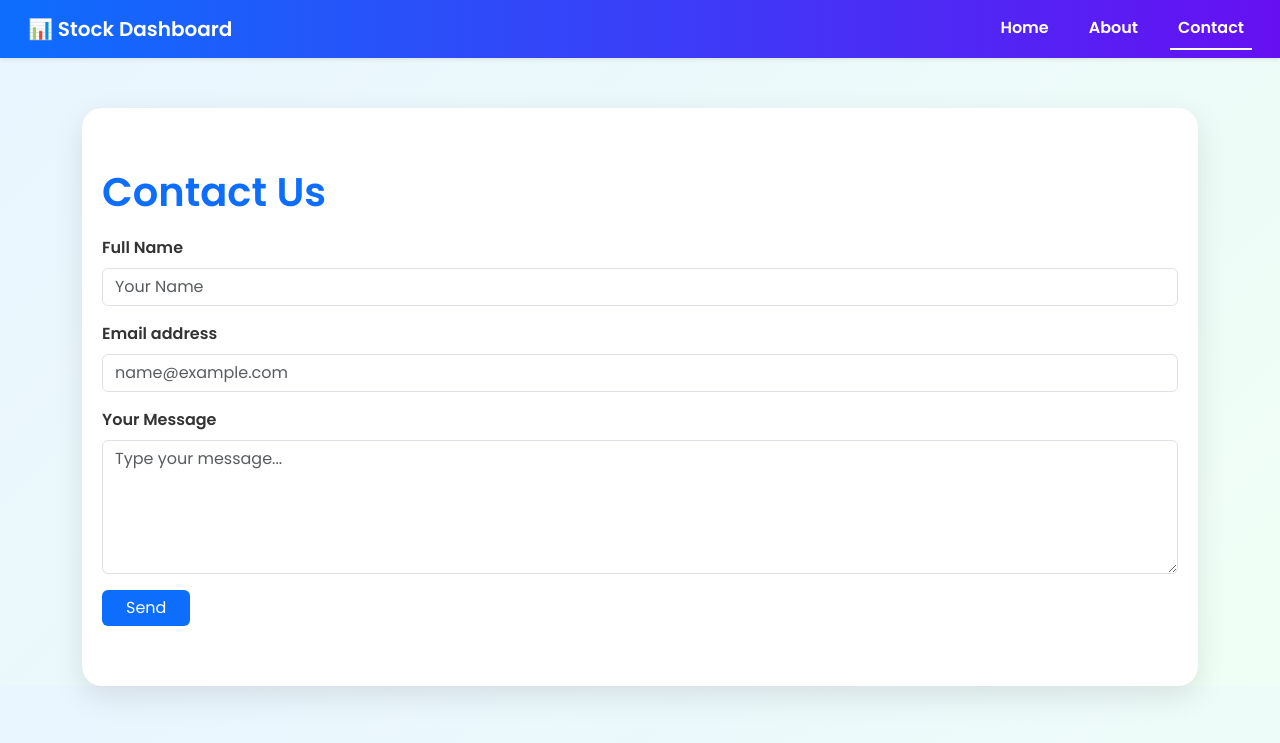
After one commit to pvtltdpratik/stock_predictor, a Flask app: template templates/contact.html in a window 1280 px wide. The commit adds this page. Shown: the top 743 px of the page. Run offline with Flask 3, Linux system fonts and the light colour scheme; the template is opened without the code that fills it, so the values that code supplies are empty.

Commit message:
added contact

```diff
--- a/templates/About.html
+++ b/templates/About.html
@@ -153,7 +153,7 @@
               >
             </li>
             <li class="nav-item">
-              <a class="nav-link text-white fw-semibold active" href="#"
+              <a class="nav-link text-white fw-semibold active" href="contact.html"
                 >About</a
               >
             </li>
--- /dev/null
+++ b/templates/contact.html
@@ -0,0 +1,128 @@
+<!DOCTYPE html>
+<html lang="en">
+  <head>
+    <meta charset="UTF-8" />
+    <meta name="viewport" content="width=device-width, initial-scale=1.0"/>
+    <title>Contact - Stock Dashboard</title>
+
+    <!-- Google Fonts -->
+    <link href="https://fonts.googleapis.com/css2?family=Poppins:wght@400;600&display=swap" rel="stylesheet"/>
+
+    <!-- Bootstrap CSS -->
+    <link href="https://cdn.jsdelivr.net/npm/bootstrap@5.3.0/dist/css/bootstrap.min.css" rel="stylesheet"/>
+
+    <style>
+      * {
+        box-sizing: border-box;
+      }
+
+      body::-webkit-scrollbar {
+        display: none;
+      }
+
+      body {
+        font-family: "Poppins", sans-serif;
+        background: linear-gradient(135deg, #e9f5ff, #f0fff5);
+        color: #333;
+      }
+
+      .navbar {
+        background: linear-gradient(to right, #0d6efd, #6610f2);
+      }
+
+      .navbar-brand,
+      .nav-link {
+        font-weight: 600;
+        color: #fff !important;
+      }
+
+      .nav-link.active {
+        border-bottom: 2px solid #ffffff;
+      }
+
+      .navbar-toggler {
+        border: none;
+      }
+
+      .navbar-toggler-icon {
+        filter: invert(1);
+      }
+
+      .contact-section {
+        padding: 60px 20px;
+        background-color: white;
+        border-radius: 20px;
+        box-shadow: 0 10px 30px rgba(0, 0, 0, 0.1);
+        margin-top: 50px;
+      }
+
+      .section-title {
+        font-size: 2.5rem;
+        font-weight: bold;
+        color: #0d6efd;
+        margin-bottom: 20px;
+      }
+
+      .form-label {
+        font-weight: 600;
+      }
+
+      .btn-primary {
+        background-color: #0d6efd;
+        border: none;
+      }
+
+      .btn-primary:hover {
+        background-color: #0b5ed7;
+      }
+    </style>
+  </head>
+  <body>
+    <!-- Navbar -->
+    <nav class="navbar navbar-expand-lg shadow-sm">
+      <div class="container-fluid">
+        <a class="navbar-brand text-white fw-bold ms-3" href="#">📊 Stock Dashboard</a>
+        <button class="navbar-toggler" type="button" data-bs-toggle="collapse" data-bs-target="#navbarNav">
+          <span class="navbar-toggler-icon"></span>
+        </button>
+        <div class="collapse navbar-collapse" id="navbarNav">
+          <ul class="navbar-nav ms-auto me-3 d-flex gap-4">
+            <li class="nav-item">
+              <a class="nav-link text-white fw-semibold" href="index.html">Home</a>
+            </li>
+            <li class="nav-item">
+              <a class="nav-link text-white fw-semibold" href="about.html">About</a>
+            </li>
+            <li class="nav-item">
+              <a class="nav-link text-white fw-semibold active" href="contact.html">Contact</a>
+            </li>
+          </ul>
+        </div>
+      </div>
+    </nav>
+
+    <!-- Contact Section -->
+    <div class="container mt-5">
+      <div class="contact-section">
+        <h1 class="section-title">Contact Us</h1>
+        <form>
+          <div class="mb-3">
+            <label for="name" class="form-label">Full Name</label>
+            <input type="text" class="form-control" id="name" placeholder="Your Name" required />
+          </div>
+          <div class="mb-3">
+            <label for="email" class="form-label">Email address</label>
+            <input type="email" class="form-control" id="email" placeholder="name@example.com" required />
+          </div>
+          <div class="mb-3">
+            <label for="message" class="form-label">Your Message</label>
+            <textarea class="form-control" id="message" rows="5" placeholder="Type your message..." required></textarea>
+          </div>
+          <button type="submit" class="btn btn-primary px-4">Send</button>
+        </form>
+      </div>
+    </div>
+
+    <script src="https://cdn.jsdelivr.net/npm/bootstrap@5.3.0/dist/js/bootstrap.bundle.min.js"></script>
+  </body>
+</html>
--- a/templates/index.html
+++ b/templates/index.html
@@ -157,7 +157,7 @@
               >
             </li>
             <li class="nav-item">
-              <a class="nav-link text-white fw-semibold" href="#">Contact</a>
+              <a class="nav-link text-white fw-semibold" href="contact.html">Contact</a>
             </li>
           </ul>
         </div>
```
